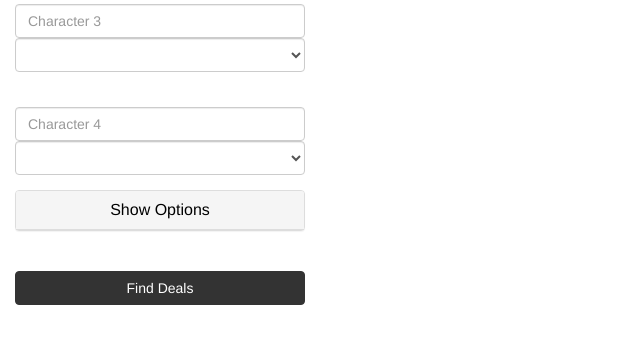
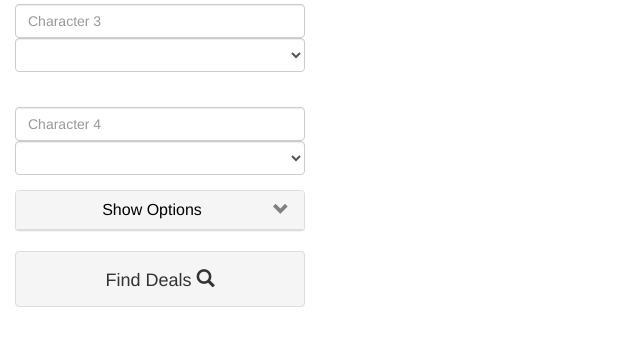
Before and after one commit to nougatoo/battlepets, a PHP site: page / in a window 1280 px wide. Shown: the part 274-620 px from the top of the page, without its empty margins (0-640 px from the left). Run offline with PHP 8.4, Linux system fonts and the light colour scheme; tables that the repository leaves empty hold one stand-in row (values such as "Sample post").

Commit message:
Glyphcons for collapsible panels

```diff
--- a/aws-battlepets/public/findDeals.php
+++ b/aws-battlepets/public/findDeals.php
@@ -73,7 +73,8 @@ else {
 			$tableHTML =	'<div class="panel panel-default">
 										<div class="panel-heading">
 											<h4 class="panel-title">
-											  <span class="glyphicon glyphicon-chevron-right" style="padding-right:"5px"></span><a data-toggle="collapse" href="#'.$realms[$i].'x'.$realms[$j].'">'.getRealmNameFromSlug($realms[$j]) .'</a>
+
+											  <a class="realmCollapse" data-toggle="collapse" href="#'.$realms[$i].'x'.$realms[$j].'">'.getRealmNameFromSlug($realms[$j]) .'</a>
 											</h4>
 										</div>
 										<div id="'.$realms[$i].'x'.$realms[$j].'" class="panel-collapse collapse in">
@@ -352,7 +353,7 @@ function buildSnipesTables($realm)
 	$tableHTML = 	'<div class="panel panel-default">
 								<div class="panel-heading">
 									<h4 class="panel-title">
-									  <a data-toggle="collapse" href="#'.$realm.'_snipes">Snipes</a>
+									  <a class="realmCollapse"data-toggle="collapse" href="#'.$realm.'_snipes">Snipes</a>
 									</h4>
 								</div>
 								<div id="'.$realm.'_snipes" class="panel-collapse collapse in">
--- a/aws-battlepets/public/index.php
+++ b/aws-battlepets/public/index.php
@@ -35,6 +35,7 @@
 			padding-top: 70px;
 		}
 
+		/*
 		.btn-primary {
 			background-color:#333;
 			border-color:#333;
@@ -81,7 +82,7 @@
 		#backFooter {
 			height: 30px !important;
 		}
-
+		*/
 		.leggodeal {
 		  background-color: #ffebcc !important;
 		}
@@ -105,7 +106,17 @@
 		.bluedeal:focus {
 		  background-color: #b3d1ff !important;
 		}
-
+		.panel-heading .realmCollapse:after {
+			/* symbol for "opening" panels */
+			font-family: 'Glyphicons Halflings';  /* essential for enabling glyphicon */
+			content: "\e114";    /* adjust as needed, taken from bootstrap.css */
+			float: right;        /* adjust as needed */
+			color: grey;         /* adjust as needed */
+		}
+		.panel-heading .realmCollapse.collapsed:after {
+			/* symbol for "collapsed" panels */
+			content: "\e080";    /* adjust as needed, taken from bootstrap.css */
+		}
 	</style>
 </head>
 
@@ -222,7 +233,7 @@
 				<!--<button id="showOptions" type="button" class="btn btn-primary btn-block" data-toggle="collapse" data-target="#optionsDiv">Show Options</button>-->
 					<div class="panel-heading">
 						<h4 class="panel-title">
-							<center><a data-toggle="collapse" href="#optionsCollapse" style="color:black;">Show Options</a></center>
+							<center><a class="realmCollapse" data-toggle="collapse" href="#optionsCollapse" style="color:black;">Show Options</a></center>
 						</h4>
 					</div>
 					<div id="optionsCollapse" class="panel-collapse collapse">
@@ -309,8 +320,7 @@
 						</div>
 					</div>
 				</div>
-				<br/>
-				<button id="findDealsButton" type="button" class="btn btn-primary btn-block" onclick="findDeals()">Find Deals</button>
+				<button id="findDealsButton" type="button" class="btn btn-default btn-block" onclick="findDeals()" style="color: #333;background-color: #f5f5f5;border-color: #ddd;"><h4>Find Deals <span class="glyphicon glyphicon-search"></span></h4></button>
 			</div>
 		</div>
 		<div id="dataSection" class="col-sm-9" id="row1col2">
@@ -318,7 +328,7 @@
 			</div>
 			<br/>
 			<br/>
-			<input class="form-control" id="dataFilter" type="text" placeholder="Search..." style="display:none;">
+			<input class="form-control" id="dataFilter" type="text" placeholder="Filter..." style="display:none;">
 			<div id="loadingBar" style="display:none;">
 				<center><h4>Loading</h4></center>
 				<div class="progress">
```
